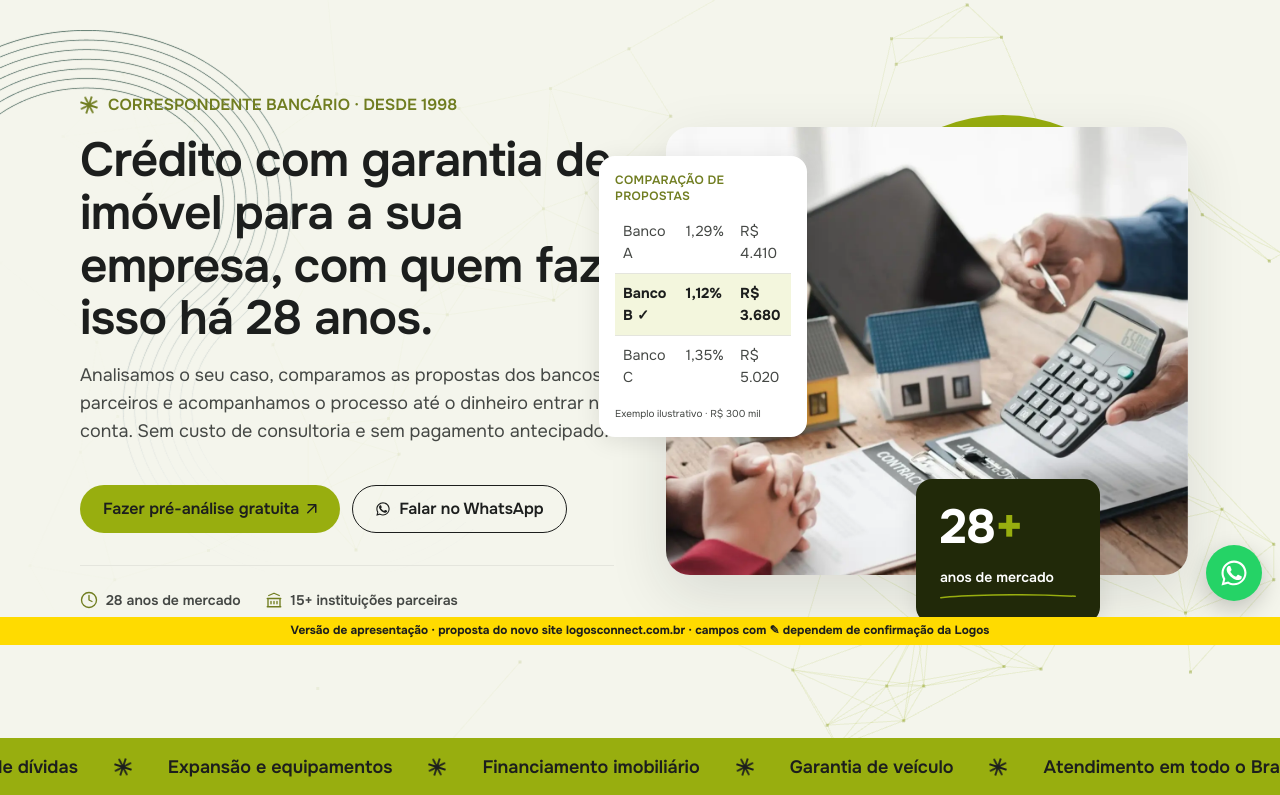
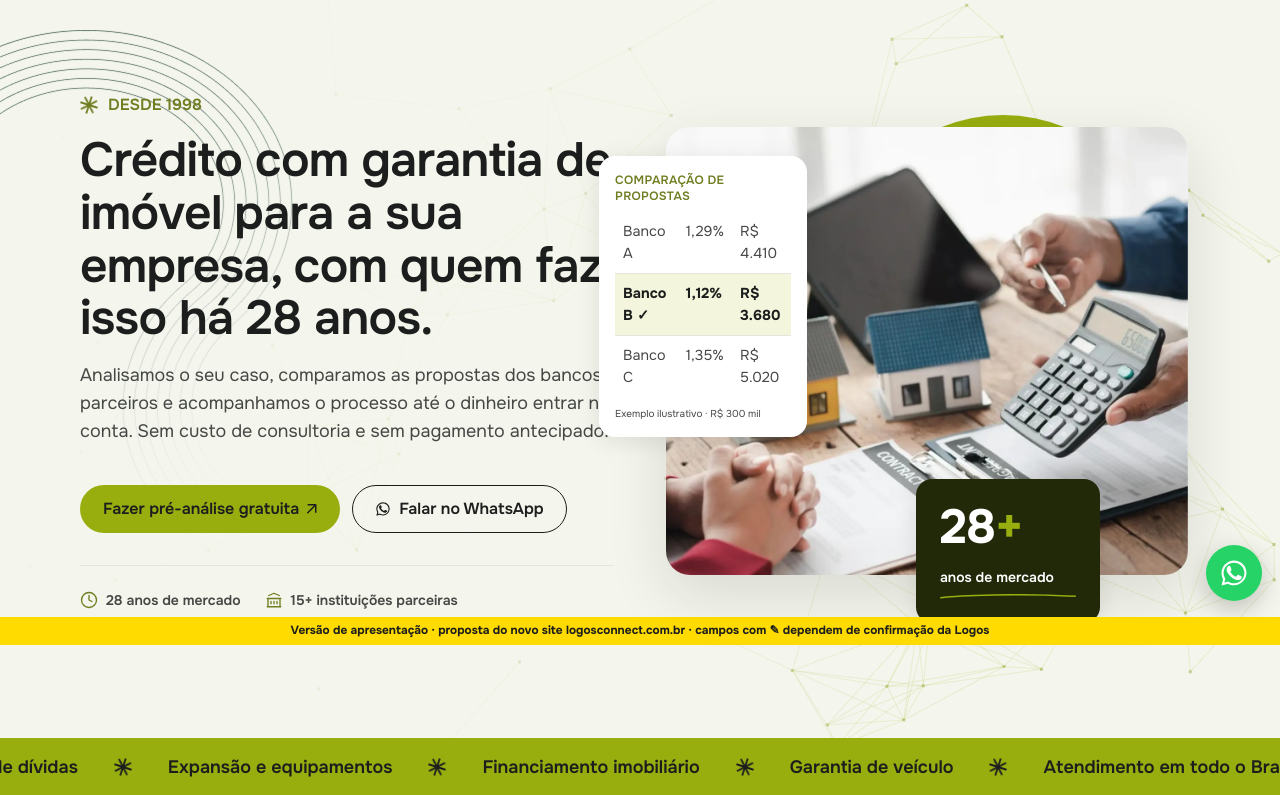
Before and after one commit to juancardenas-hub/logos-connect-proposta, a PHP site: page / in a window 1280 px wide. Shown: the part 155-950 px from the top of the page. Run offline with PHP 8.4, Linux system fonts and the light colour scheme; style sheets or scripts are compiled from the project's sources.

Commit message:
Remove 'Correspondente bancário' do selo do hero na home, mantendo 'Desde 1998'

```diff
--- a/index.html
+++ b/index.html
@@ -63,7 +63,7 @@
 				<div class="md:max-w-137.5 w-full">
 					<div class="flex items-center gap-2.5" data-subtitle>
 						<img class="rotate" src="assets/img/title-icon.svg" alt="">
-						<p class="text-sm sm:text-base font-semibold leading-[1.1]! text-verde-escuro uppercase">Correspondente bancário · desde 1998</p>
+						<p class="text-sm sm:text-base font-semibold leading-[1.1]! text-verde-escuro uppercase">Desde 1998</p>
 					</div>
 					<h1 class="text-4xl sm:text-[40px] md:text-5xl lg:text-[52px] xl:text-[60px] font-bold leading-[1.1]! text-title_black mt-4 md:mt-5" data-title>Crédito com garantia de imóvel para a sua empresa, com quem faz isso há 28 anos.</h1>
 					<p class="text-base sm:text-lg text-paragraph_black mt-4" data-excerpt>Analisamos o seu caso, comparamos as propostas dos bancos parceiros e acompanhamos o processo até o dinheiro entrar na conta. Sem custo de consultoria e sem pagamento antecipado.</p>
--- a/src/php/index.php
+++ b/src/php/index.php
@@ -14,7 +14,7 @@ ob_start();
 				<div class="md:max-w-137.5 w-full">
 					<div class="flex items-center gap-2.5" data-subtitle>
 						<img class="rotate" src="<?php echo $static_url; ?>/img/title-icon.svg" alt="">
-						<p class="text-sm sm:text-base font-semibold leading-[1.1]! text-verde-escuro uppercase">Correspondente bancário · desde 1998</p>
+						<p class="text-sm sm:text-base font-semibold leading-[1.1]! text-verde-escuro uppercase">Desde 1998</p>
 					</div>
 					<h1 class="text-4xl sm:text-[40px] md:text-5xl lg:text-[52px] xl:text-[60px] font-bold leading-[1.1]! text-title_black mt-4 md:mt-5" data-title>Crédito com garantia de imóvel para a sua empresa, com quem faz isso há 28 anos.</h1>
 					<p class="text-base sm:text-lg text-paragraph_black mt-4" data-excerpt>Analisamos o seu caso, comparamos as propostas dos bancos parceiros e acompanhamos o processo até o dinheiro entrar na conta. Sem custo de consultoria e sem pagamento antecipado.</p>
```
